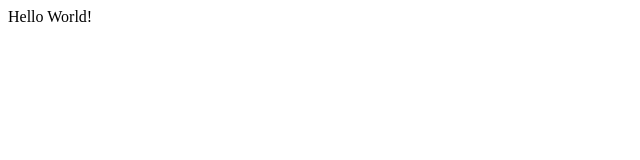
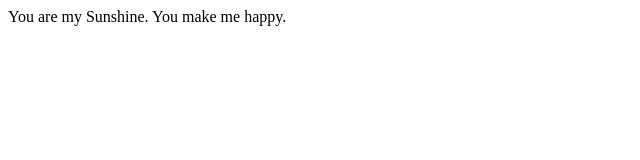
Before and after one commit to dapperdata/devops-library, a plain HTML site: page index.html in a window 1280 px wide. Shown: the whole page, without its empty margins (0-640 px from the left). Drawn offline with Linux system fonts and the light colour scheme.

Commit message:
Update index.html

```diff
--- a/index.html
+++ b/index.html
@@ -2,6 +2,6 @@
 
 <html>
 <body>
-Hello World!
+You are my Sunshine. You make me happy.
 <body>
 </html>
```
